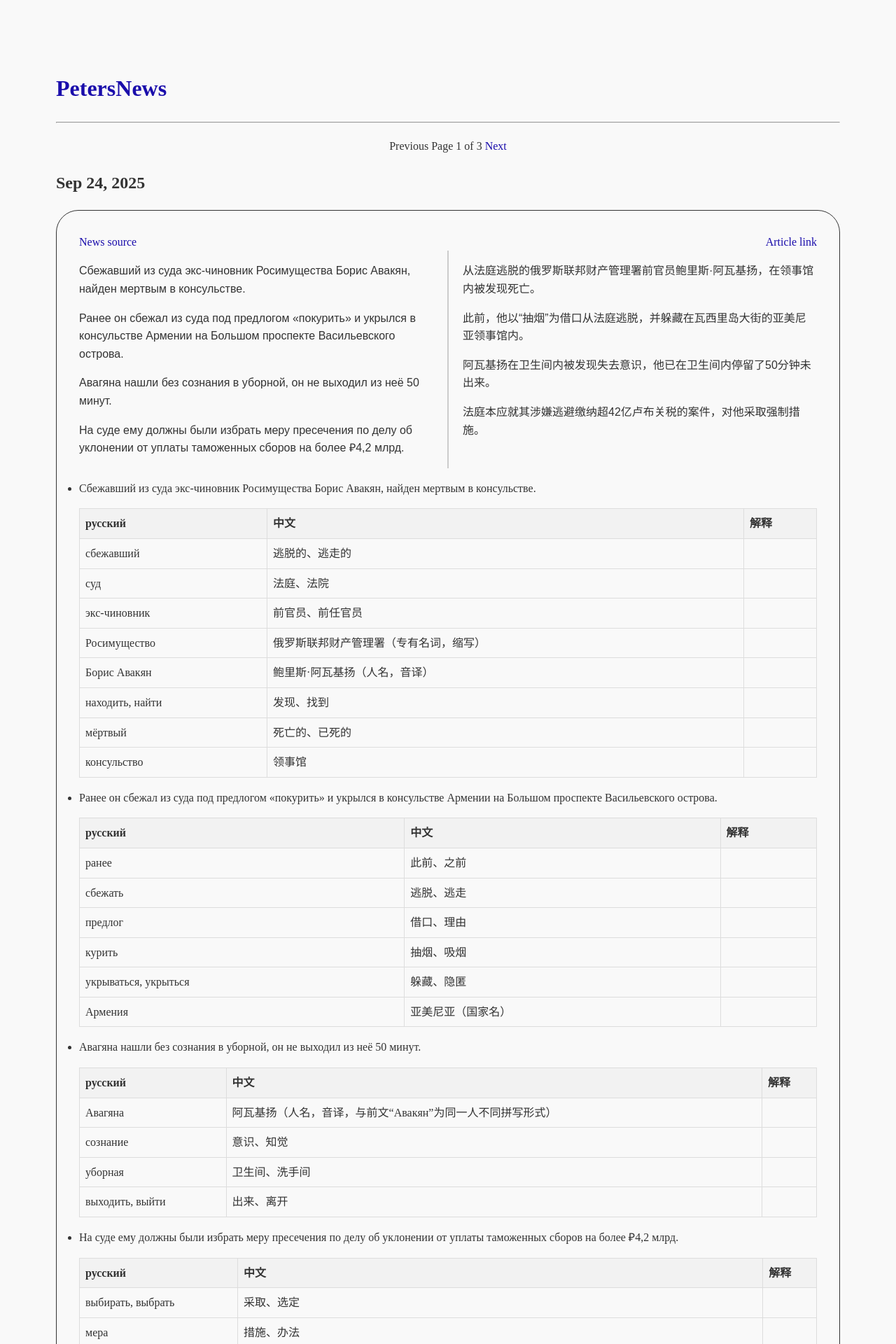
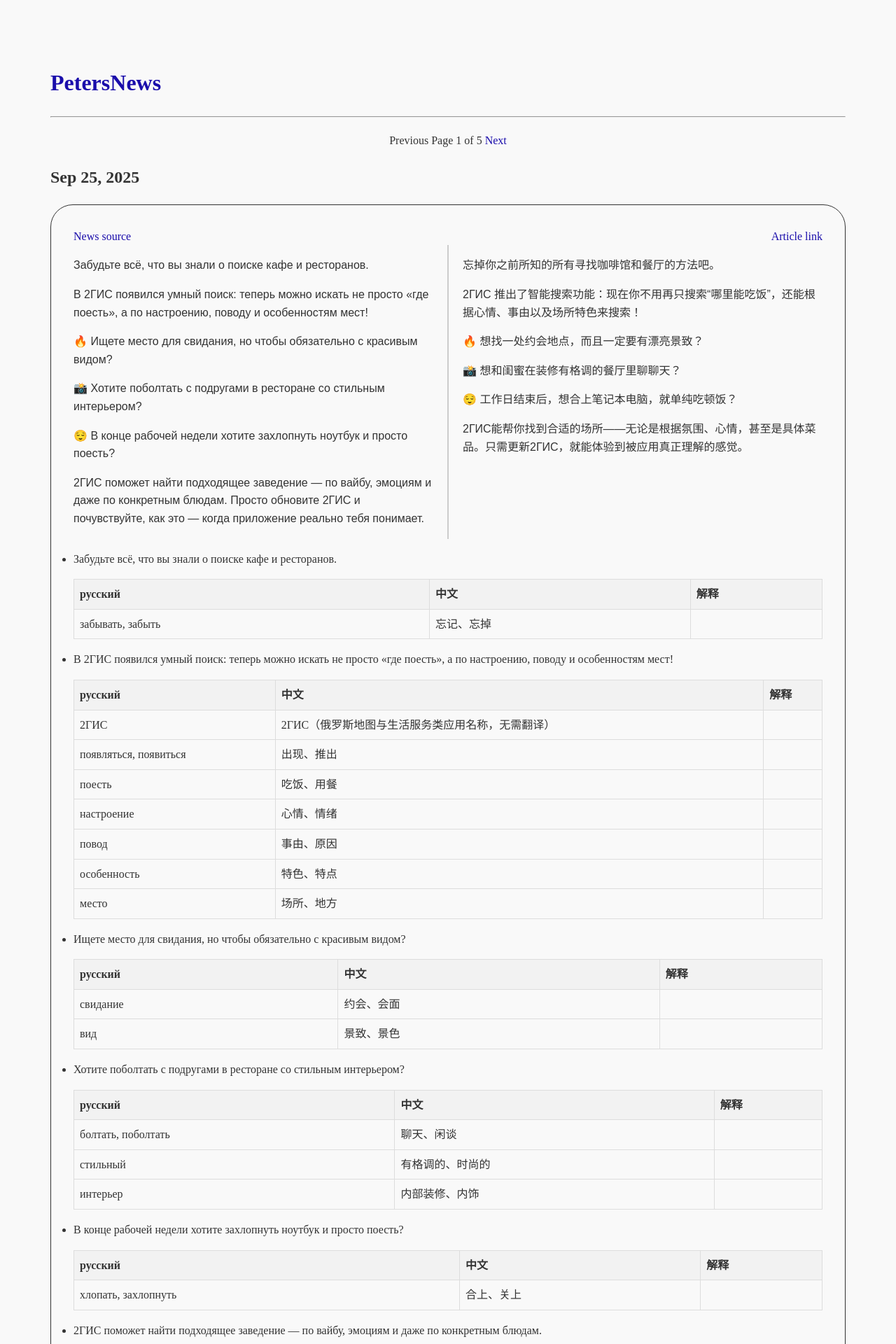
Before and after one commit to Ran-ying/PetersNews, a Jekyll site: the page built from index.html, in a window 1280 px wide. Shown: the top 1920 px of the page at 70% size. Built offline with Jekyll 4.4.1, drawn with Linux system fonts in a browser that asks for light colours; the list of posts is cut into pages by our own code; some of the changed text lies outside the part shown.

Commit message:
2025-9-25

```diff
--- /dev/null
+++ b/_posts/2025-9-25-2.md
@@ -0,0 +1,100 @@
+---
+source: https://t.me/c/1923628664/12791
+layout: post
+---
+
+Забудьте всё, что вы знали о поиске кафе и ресторанов.
+
+В 2ГИС появился умный поиск: теперь можно искать не просто «где поесть», а по настроению, поводу и особенностям мест!
+
+🔥 Ищете место для свидания, но чтобы обязательно с красивым видом?
+
+📸 Хотите поболтать с подругами в ресторане со стильным интерьером?
+
+😌 В конце рабочей недели хотите захлопнуть ноутбук и просто поесть?
+
+2ГИС поможет найти подходящее заведение — по вайбу, эмоциям и даже по конкретным блюдам. Просто обновите 2ГИС и почувствуйте, как это — когда приложение реально тебя понимает.
+
+
+
+
+!!!!!
+
+忘掉你之前所知的所有寻找咖啡馆和餐厅的方法吧。
+
+2ГИС 推出了智能搜索功能：现在你不用再只搜索“哪里能吃饭”，还能根据心情、事由以及场所特色来搜索！
+
+🔥 想找一处约会地点，而且一定要有漂亮景致？
+
+📸 想和闺蜜在装修有格调的餐厅里聊聊天？
+
+😌 工作日结束后，想合上笔记本电脑，就单纯吃顿饭？
+
+2ГИС能帮你找到合适的场所——无论是根据氛围、心情，甚至是具体菜品。只需更新2ГИС，就能体验到被应用真正理解的感觉。
+
+!!!!!
+
+
+- Забудьте всё, что вы знали о поиске кафе и ресторанов.
+
+| русский | 中文 | 解释
+| ---|---|---
+| забывать, забыть | 忘记、忘掉
+
+- В 2ГИС появился умный поиск: теперь можно искать не просто «где поесть», а по настроению, поводу и особенностям мест!
+
+| русский | 中文 | 解释
+| ---|---|---
+| 2ГИС | 2ГИС（俄罗斯地图与生活服务类应用名称，无需翻译）
+| появляться, появиться | 出现、推出
+| поесть | 吃饭、用餐
+| настроение | 心情、情绪
+| повод | 事由、原因
+| особенность | 特色、特点
+| место | 场所、地方
+
+
+- Ищете место для свидания, но чтобы обязательно с красивым видом?
+
+| русский | 中文 | 解释
+| ---|---|---
+| свидание | 约会、会面
+| вид | 景致、景色
+
+
+- Хотите поболтать с подругами в ресторане со стильным интерьером?
+
+| русский | 中文 | 解释
+| ---|---|---
+| болтать, поболтать | 聊天、闲谈
+| стильный | 有格调的、时尚的
+| интерьер | 内部装修、内饰
+
+
+- В конце рабочей недели хотите захлопнуть ноутбук и просто поесть?
+
+| русский | 中文 | 解释
+| ---|---|---
+| хлопать, захлопнуть | 合上、关上
+
+
+- 2ГИС поможет найти подходящее заведение — по вайбу, эмоциям и даже по конкретным блюдам.
+
+| русский | 中文 | 解释
+| ---|---|---
+| заведение | 场所、机构（此处指餐饮场所）
+| вайб | 氛围、感觉（音译自英语“vibe”，无需翻译）
+| эмоция | 情绪、心情
+| конкретный | 具体的
+| блюдо | 菜肴、菜品
+
+
+- Просто обновите 2ГИС и почувствуйте, как это — когда приложение реально тебя понимает.
+
+| русский | 中文 | 解释
+| ---|---|---
+| обновлять, обновить | 更新、升级
+| чувствовать, почувствовать | 感受、体会
+| приложение | 应用程序、软件
+| реально | 真正地、切实地（副词，按要求不标注词性，仅列翻译）
+| понимать, понять | 理解、明白
--- a/assets/css/style.css
+++ b/assets/css/style.css
@@ -3,6 +3,8 @@ body {
     color: #333;
     line-height: 1.6;
 
+    max-width: 1200px;
+    margin: 0 auto;
     padding: 72px;
 }
 
@@ -30,7 +32,6 @@ ul {
 
 .container {
     display: flex;
-    max-width: 1200px;
     margin: 0 auto;
     font-family: Arial, sans-serif;
 }
--- a/index.html
+++ b/index.html
@@ -19,6 +19,9 @@ layout: default
         {% endif %}
     </div>
     {% endif %}
+
+
+    <!-- {% assign sorted_posts = paginator.posts | reverse %} -->
     {% for post in paginator.posts %}
     <article class="post">
         <h2>{{ post.date | date: "%b %-d, %Y" }}</h2>
```
Also changed, not shown: _posts/2025-9-25-1.md (added, +70 -0 lines).
